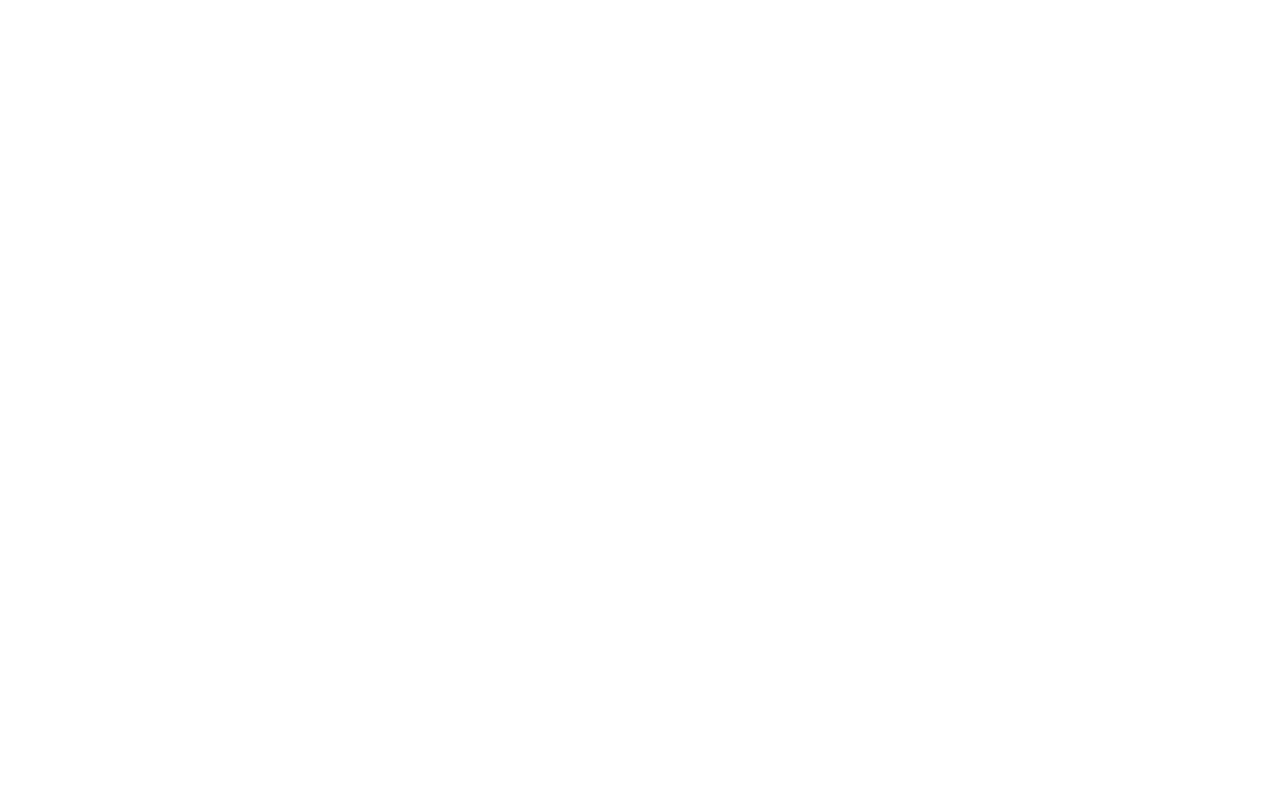
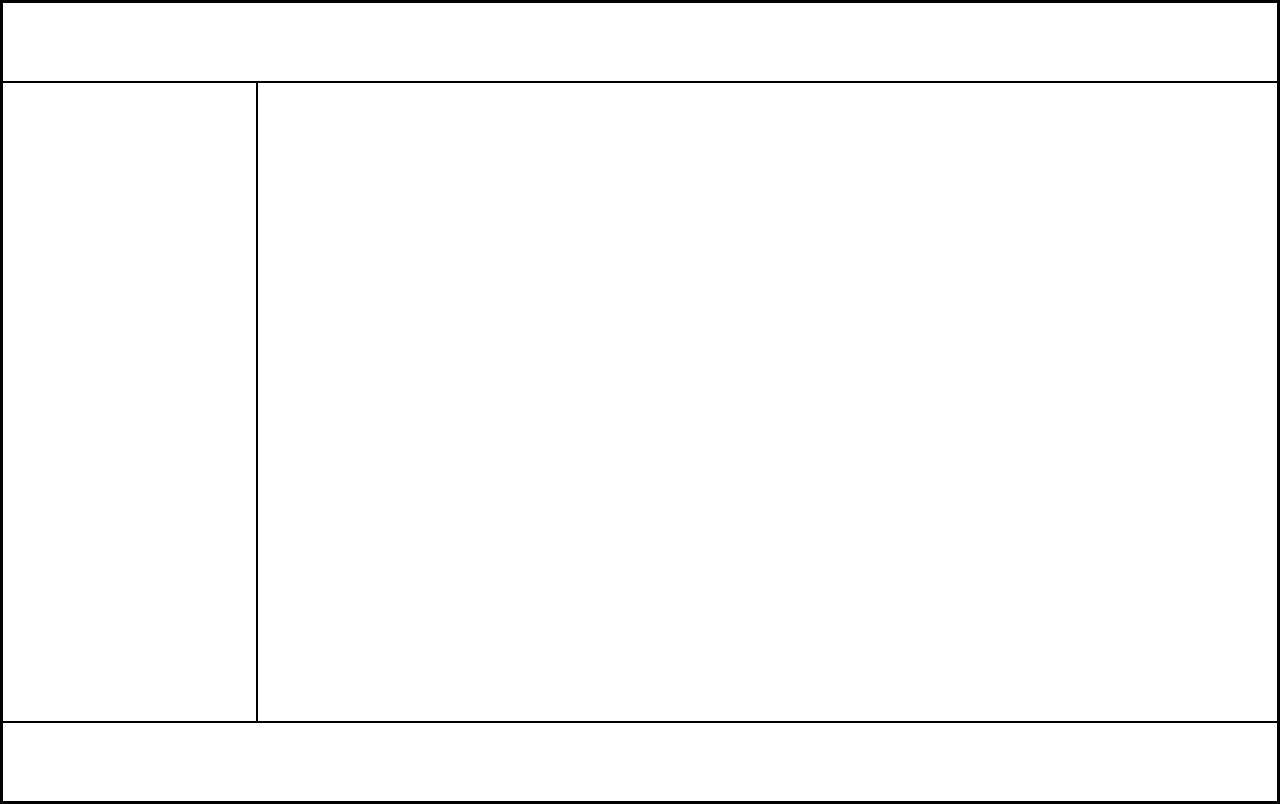
Before and after one commit to Allebergsgymnasiet-High-School/StoreProjectIND24, a plain HTML site: page index.html in a window 1280 px wide. Drawn offline with Linux system fonts and the light colour scheme.

Commit message:
Layout in css

```diff
--- a/index.html
+++ b/index.html
@@ -4,13 +4,20 @@
     <meta charset="UTF-8">
     <meta name="viewport" content="width=device-width, initial-scale=1.0">
     <link rel="stylesheet" href="style.css">
-    <title>Document</title>
+    <title>Sips and Chips</title>
 </head>
 <body>
     <header>
+
     </header>
-    <nav></nav>
-    <main></main>
-    <footer></footer>
+    <nav>
+
+    </nav>
+    <main>
+
+    </main>
+    <footer>
+
+    </footer>
 </body>
 </html>
--- a/style.css
+++ b/style.css
@@ -1,13 +1,36 @@
 /* Desktop and laptop css */
+* {
+  box-sizing: border-box;
+  border: 1px solid black;
+}
 
+body {
+  display: flex;
+  flex-direction: row;
+  margin: 0;
+  flex-wrap: wrap;
+}
 
+header {
+  width: 100dvw;
+  height: 10dvh;
+}
 
+nav {
+  width: 20%;
+  height: 80dvh;
+}
 
+main {
+  width: 80%;
+  height: 80dvh;
+}
 
-
+footer {
+  width: 100dvw;
+  height: 10dvh;
+}
 
 /* Mobile css via mediaquery */
-@media screen and (max-width: 600px)
-{
-
+@media screen and (max-width: 600px) {
 }
```
